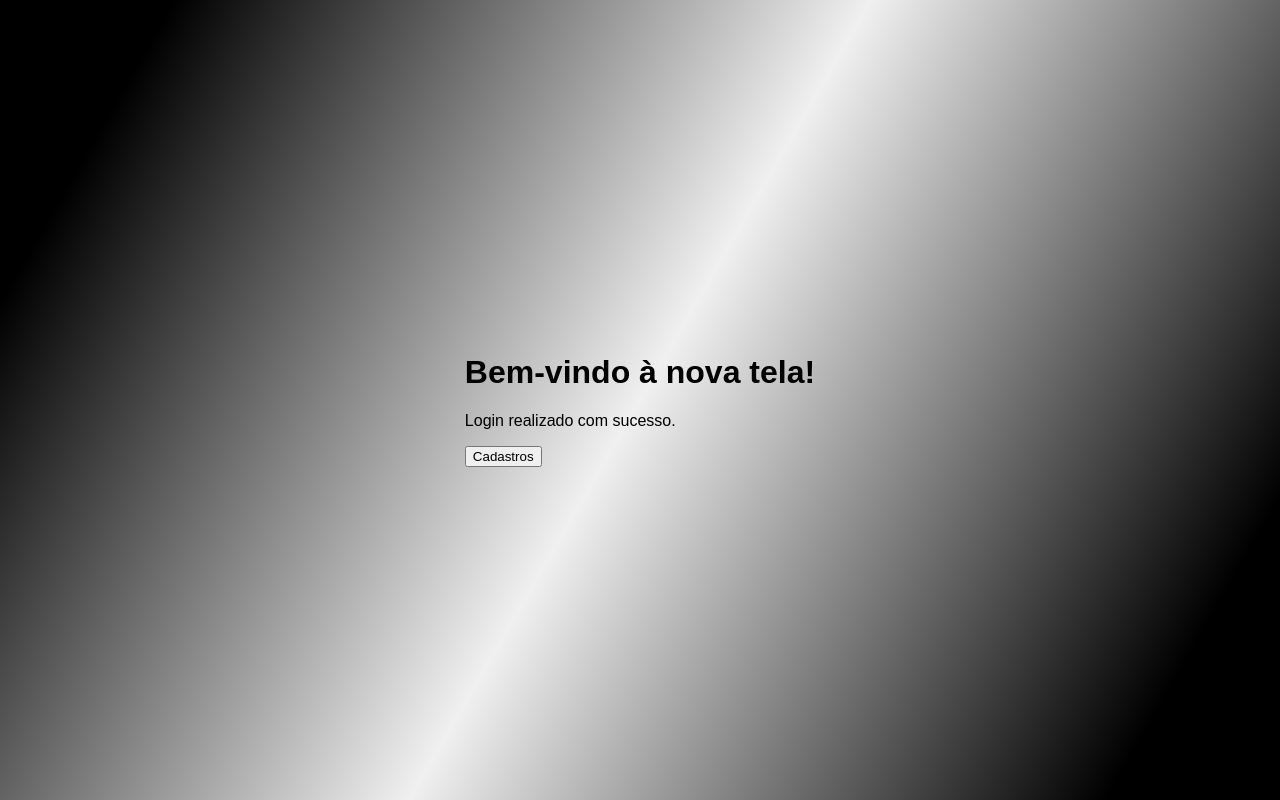
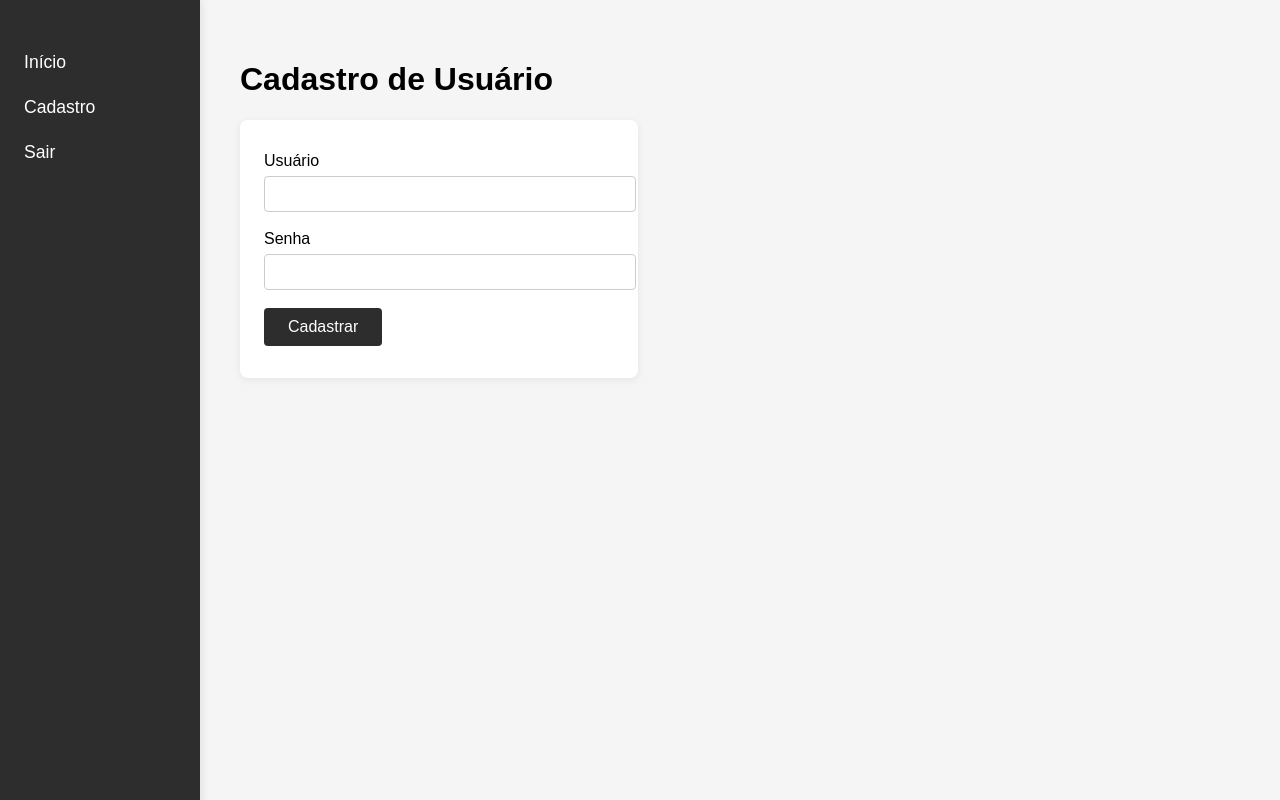
Before and after one commit to gabrielle-and/ERPGabi, a plain HTML site: page telaInicial.html in a window 1280 px wide. Drawn offline with Linux system fonts and the light colour scheme.

Commit message:
ajustes tela inicial

```diff
--- a/telaInicial.html
+++ b/telaInicial.html
@@ -3,14 +3,25 @@
 <head>
     <meta charset="UTF-8">
     <meta name="viewport" content="width=device-width, initial-scale=1.0">
-    <title>Bem Vindo ao ERP da Gabi</title>
-    <link rel="stylesheet" href="../src/css/estilos.css">
+    <title>Cadastro de Usuário</title>
+    <link rel="stylesheet" href="../src/css/cadastro.css">
 </head>
 <body>
-    <main>
-        <h1>Bem-vindo à nova tela!</h1>
-        <p>Login realizado com sucesso.</p>
-        <button onclick="window.location.href='cadastro.html'">Cadastros</button>
-    </main>
+    <div class="menu-lateral">
+        <a href="telaInicial.html">Início</a>
+        <a href="cadastro.html">Cadastro</a>
+        <a href="index.html">Sair</a>
+    </div>
+    <div class="main-cadastro">
+        <h1>Cadastro de Usuário</h1>
+        <form class="form-cadastro">
+            <label for="novo-usuario">Usuário</label>
+            <input type="text" id="novo-usuario" name="novo-usuario" required>
+            <label for="nova-senha">Senha</label>
+            <input type="password" id="nova-senha" name="nova-senha" required>
+            <button type="submit">Cadastrar</button>
+        </form>
+    </div>
+    <script src="./src/js/cadastro.js"></script>
 </body>
 </html>
```
Also changed, not shown: cadastro.html (deleted, +0 -27 lines).
